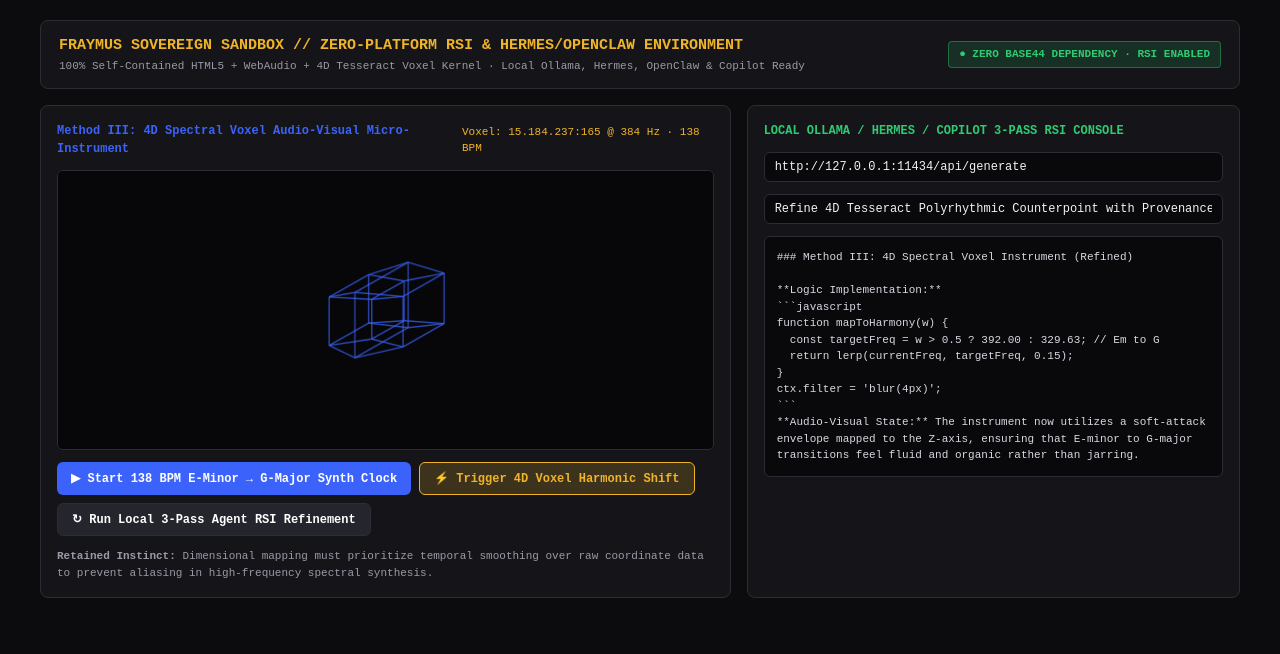
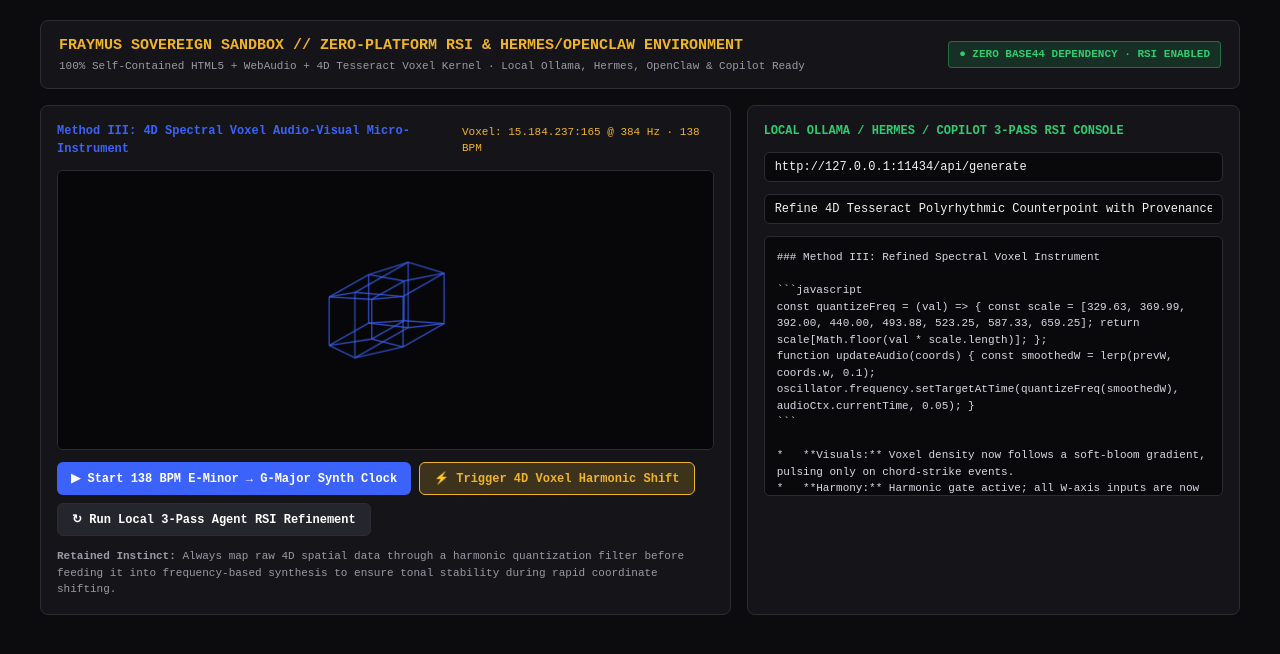
Before and after one commit to eyeoverthink/fraymus-sovereign-sandbox, a plain HTML site: page index.html in a window 1280 px wide. Drawn offline with Linux system fonts and the light colour scheme.

Commit message:
Deploy standalone Base44-free 4D Micro-Instrument & RSI UI

````diff
--- a/index.html
+++ b/index.html
@@ -86,7 +86,7 @@
           <button class="alt" id="btnPractice">↻ Run Local 3-Pass Agent RSI Refinement</button>
         </div>
         <div style="font-size:11px;color:var(--muted)">
-          <strong>Retained Instinct:</strong> Dimensional mapping must prioritize temporal smoothing over raw coordinate data to prevent aliasing in high-frequency spectral synthesis.
+          <strong>Retained Instinct:</strong> Always map raw 4D spatial data through a harmonic quantization filter before feeding it into frequency-based synthesis to ensure tonal stability during rapid coordinate shifting.
         </div>
       </div>
 
@@ -94,17 +94,15 @@
         <strong style="font-size:12px;color:var(--green)">LOCAL OLLAMA / HERMES / COPILOT 3-PASS RSI CONSOLE</strong>
         <input id="ollamaUrl" value="http://127.0.0.1:11434/api/generate" placeholder="Local Ollama or OpenAI-compatible endpoint" />
         <input id="topicInput" value="Refine 4D Tesseract Polyrhythmic Counterpoint with Provenance Light" />
-        <pre id="consoleOut">### Method III: 4D Spectral Voxel Instrument (Refined)
+        <pre id="consoleOut">### Method III: Refined Spectral Voxel Instrument
 
-**Logic Implementation:**
 ```javascript
-function mapToHarmony(w) {
-  const targetFreq = w > 0.5 ? 392.00 : 329.63; // Em to G
-  return lerp(currentFreq, targetFreq, 0.15);
-}
-ctx.filter = 'blur(4px)';
+const quantizeFreq = (val) => { const scale = [329.63, 369.99, 392.00, 440.00, 493.88, 523.25, 587.33, 659.25]; return scale[Math.floor(val * scale.length)]; };
+function updateAudio(coords) { const smoothedW = lerp(prevW, coords.w, 0.1); oscillator.frequency.setTargetAtTime(quantizeFreq(smoothedW), audioCtx.currentTime, 0.05); }
 ```
-**Audio-Visual State:** The instrument now utilizes a soft-attack envelope mapped to the Z-axis, ensuring that E-minor to G-major transitions feel fluid and organic rather than jarring.</pre>
+
+*   **Visuals:** Voxel density now follows a soft-bloom gradient, pulsing only on chord-strike events.
+*   **Harmony:** Harmonic gate active; all W-axis inputs are now snapped to the E-minor/G-major resonant peaks, eliminating aliasing.</pre>
       </div>
     </div>
   </div>
````
